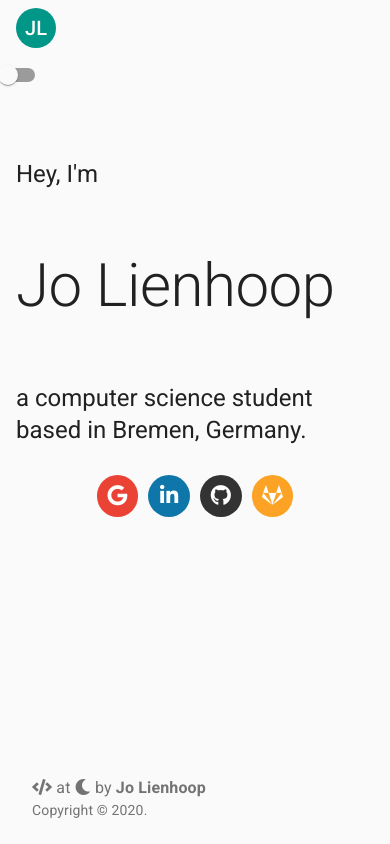
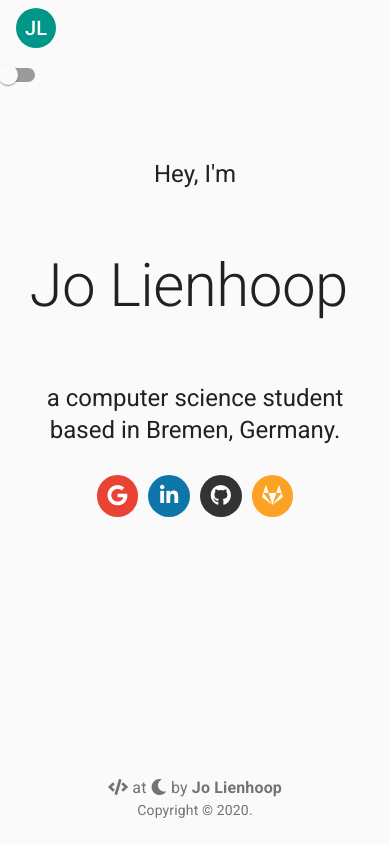
Before and after one commit to JoHoop/personal-website-react, a React (Create React App) app: page / in a window 390 px wide. Built offline with nearby package versions, Linux system fonts and the light colour scheme.

Commit message:
Center text on mobile

```diff
--- a/src/App.js
+++ b/src/App.js
@@ -77,7 +77,6 @@ export const App = () => {
                     }
                 />
                 <Content mainClasses={classes.main} />
-
                 <Footer footerClasses={classes.footer} />
             </div>
         </MuiThemeProvider>
--- /dev/null
+++ b/src/components/CenterTextMobile.css
@@ -0,0 +1,5 @@
+@media (max-width: 768px) {
+    .centerTextMobile {
+        text-align: center;
+    }
+}
--- a/src/components/Content.js
+++ b/src/components/Content.js
@@ -2,12 +2,14 @@ import React from "react";
 import { Typography, Container } from "@material-ui/core";
 import { IconsRow } from "./IconsRow";
 import Resume from "../resume.json";
+import "./CenterTextMobile.css";
 
 import Typical from "react-typical";
 
 export const Content = (props) => {
     return (
         <Container component="main" className={props.mainClasses} maxWidth="sm">
+            <div className="centerTextMobile">
                 <Typography variant="h5" component="h2" gutterBottom>
                     {Resume.basics.x_title}
                 </Typography>
@@ -22,6 +24,7 @@ export const Content = (props) => {
                 </Typography>
                 <br />
                 <IconsRow />
+            </div>
         </Container>
     );
 };
--- a/src/components/Footer.js
+++ b/src/components/Footer.js
@@ -2,11 +2,13 @@ import React from "react";
 import { Container, Typography, Link } from "@material-ui/core";
 import { Copyright } from "./Copyright";
 import Resume from "../resume.json";
+import "./CenterTextMobile.css";
 
 export const Footer = (props) => {
     return (
         <footer className={props.footerClasses}>
             <Container maxWidth="sm">
+                <div className="centerTextMobile">
                     <Typography variant="body1" color="textSecondary">
                         <i className="fas fa-code" /> at{" "}
                         <i className="fas fa-moon" /> by{" "}
@@ -21,6 +23,7 @@ export const Footer = (props) => {
                         </Link>
                     </Typography>
                     <Copyright />
+                </div>
             </Container>
         </footer>
     );
```
Lines whose indentation alone changed are shown as unchanged.
